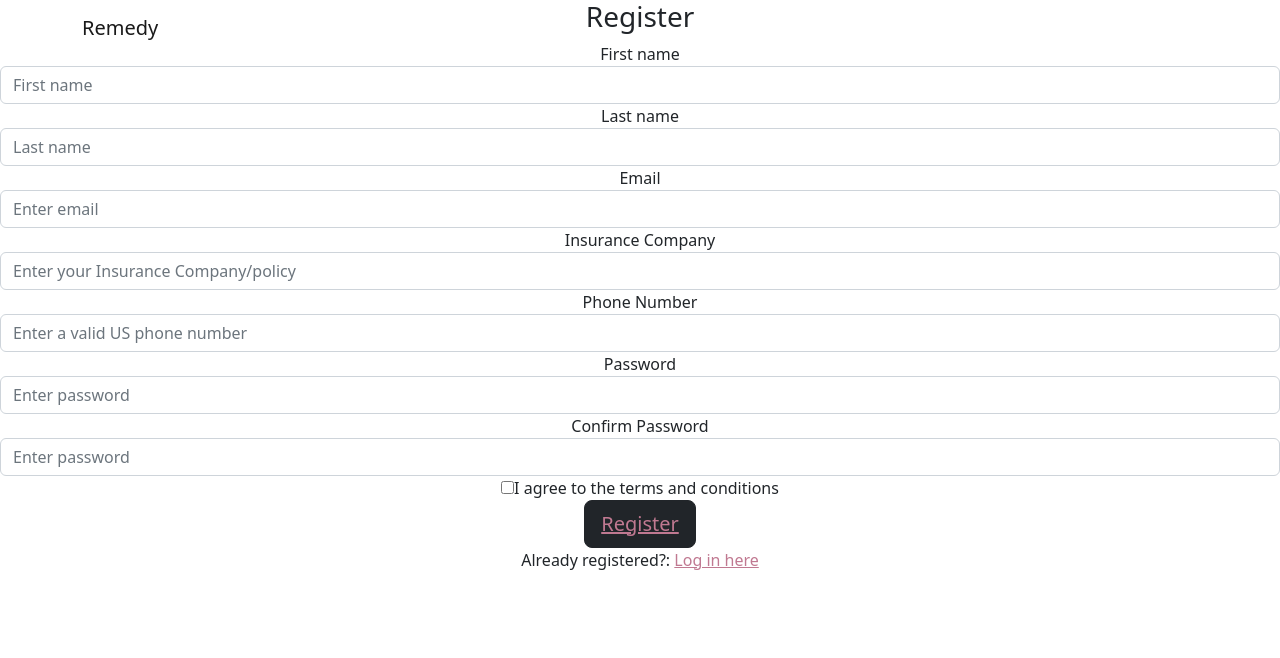
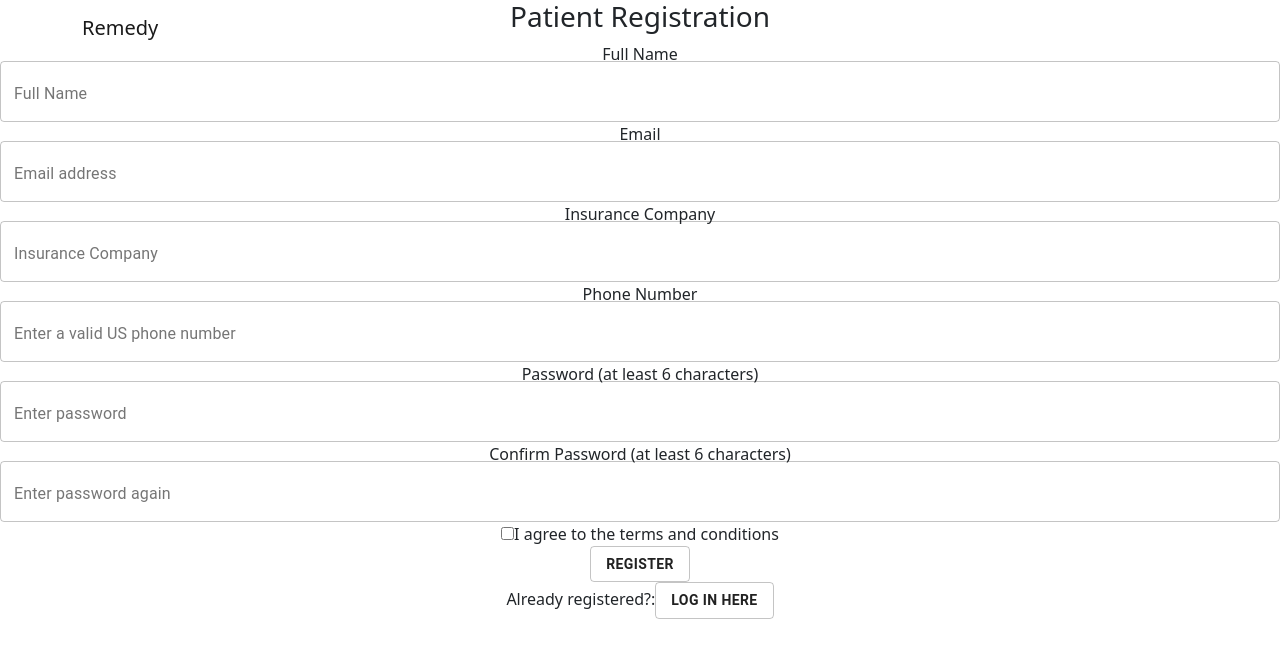
Before and after one commit to wwwjanelle/Project-Remedy, a React (Create React App) app in the folder remedy-website-react-ui/: page /patient/signup in a window 1280 px wide. Shown: the top 658 px of the page. Built offline with nearby package versions, Linux system fonts and the light colour scheme.

Commit message:
auth works for pat and pro

```diff
--- a/remedy-website-react-ui/src/pages/Patient/Login.js
+++ b/remedy-website-react-ui/src/pages/Patient/Login.js
@@ -1,25 +1,84 @@
-import React, { Component } from "react";
+import React, { Component, useState } from "react";
+import { Link, useNavigate} from 'react-router-dom';
+import { GoogleAuthProvider, signInWithPopup } from "firebase/auth";
+import { auth } from '../../firebase.js';
+import Button from "@material-ui/core/Button";
+import TextField from "@material-ui/core/TextField";
 import "../../App.css";
 
-export default class Login extends Component {
-    render() {
+const Login = ({setShouldShowSignIn}) => {
+    const [email, setEmail] = useState("");
+    const [password, setPassword] = useState("");
+    const [insurance, setInsurance] = useState("");
+    const [signInError, setSignInError] = useState(null);
+    const genericError = "An  error occurred while signing you in, please try again.";
+    const history = useNavigate();
+    const [signUpError, setSignUpError] = useState(null);
+    const [currentUser, setCurrentUser] = useState();
+
+    auth.onAuthStateChanged((user) => {
+       setCurrentUser(user);
+    });
+
+
+    const doSignIn = () => {
+        setSignInError(null);
+        if (!email  || !password || !insurance) {return;}
+        auth.signInWithEmailAndPassword(email, password)
+        .catch((error) => {
+            var errorCode = error.code;
+            var errorMessage = error.message;
+            console.log(errorCode);
+            console.log(errorMessage);
+            let displayMessage = genericError;
+            if(errorCode === "auth/wrong-password" || errorCode === "auth/user-not-found") {
+                 displayMessage = "Incorrect Username or Password";
+            }
+            else if(errorCode === "auth/invalid-email") {
+                displayMessage = "Invalid email address";
+            }
+            setSignInError(displayMessage);
+        });
+    }
+
+    const doGoogleSignUp = () => {
+        setSignUpError(null);
+        const provider = new GoogleAuthProvider();
+        signInWithPopup(auth, provider)
+        .then((result) => {
+          console.log(result);
+        }).catch((error) => {
+          console.log(error);
+          setSignUpError(genericError);
+        });
+    }
+
     return (
         <form>
             <h3>Log In</h3>
+            {signUpError ? <div className="log-sign-error">{signUpError}</div> : <></>}
+
+            {/* <Button>
+            <Link
+            style={{ marginBottom: 30 }}
+            to="/patient/login" >
+            {currentUser ? <b>Account: {auth.currentUser.displayName}</b> : <b>Log In</b> }
+            </Link></Button> */}
 
             <div className="form-group">
                 <label>Insurance Company</label>
-                    <input type="insurance" className="form-control" placedholder="Enter your Insurance Company/policy" />
+                <TextField label="Insurance Company" className="form-control" variant="outlined" value={email} onChange={(e) => setInsurance(e.target.value)} />
             </div>
+
 
             <div className="form-group">
                 <label>Email</label>
-                    <input type="email" className="form-control" placedholder="Enter email" />
+                <TextField label="Email address" className="form-control" variant="outlined" value={email} onChange={(e) => setEmail(e.target.value)} />
             </div>
 
             <div className="form-group">
                 <label>Password</label>
-                    <input type="password" className="form-control" placedholder="Enter password" />
+                <TextField label="Password" className="form-control" variant="outlined" type="password" value={password} onChange={(e) => setPassword(e.target.value)} />
             </div>
 
             <div className="form-group">
@@ -29,15 +88,20 @@ export default class Login extends Component {
                 </div>
             </div>
 
-                <button type="submit" className="btn btn-dark btn-lg btn-block"><a href="/survey">Sign in</a></button>
+            <Button variant="outlined" href="/survey" onClick={doSignIn}><b>Log In</b></Button>
+            <Button variant="outlined" to="/dashboard" onClick={doGoogleSignUp}><b>Sign In with Google</b></Button>
+            {/* DOES NOT REDIRECT even with href */}
+            <Button variant="outlined" href="/" onClick={() => auth.signOut()}><b>Log Out</b></Button>
 
             <p className="forgot-password text-right">
                 Forgot <a href="/forgot-password">password?</a>
             </p>
             <p className="forgot-password text-right">
-                    Don't have an account?: <a href="/patient/signup">Sign up here</a>
+                Don't have an account?:
+                <Button variant="outlined" onClick={(e) => {e.preventDefault();history("/patient/signup"); setShouldShowSignIn(false);}}><b>Sign up here</b></Button>
             </p>
         </form>
     );
-    }
-}
+};
+
+export default Login;
--- a/remedy-website-react-ui/src/pages/Patient/Signup.js
+++ b/remedy-website-react-ui/src/pages/Patient/Signup.js
@@ -1,45 +1,92 @@
-import React, { Component } from "react";
+import React, {Component, useState} from 'react';
+import { Link, useNavigate } from 'react-router-dom';
+import { auth } from '../../firebase.js';
+import Button from "@material-ui/core/Button";
+import TextField from "@material-ui/core/TextField";
+import ErrorMessage from "../ErrorMessage/ErrorMessage";
 import "../../App.css";
 
-export default class Signup extends Component {
-    render() {
+const Signup = ({setShouldShowSignIn}) => {
+    const [name, setName] = useState("");
+    const [email, setEmail] = useState("");
+    const [password, setPassword] = useState("");
+    const [confirmPass, setConfirmPass] = useState("");
+    const [insurance, setInsurance] = useState("");
+    const [phoneNum, setPhoneNum] = useState("");
+    const [signUpError, setSignUpError] = useState(null);
+    const history = useNavigate();
+    const [error, setError] = useState(false);
+
+    const genericError = "An  error occurred while signing you up, please try again.";
+    const matchPasswords = "Please make sure that your confirmed password matches!";
+
+    const doSignUp = () => {
+        setSignUpError(null);
+        if (!email  || !password || !name || !insurance || !phoneNum || !confirmPass ) {
+            setError(true);
+            return;
+        } else if (password !== confirmPass) {
+            setError(false);
+            let displayMessage = matchPasswords;
+            setSignUpError(displayMessage);
+            return;
+        }
+        auth.createUserWithEmailAndPassword(email, password)
+            .then((result) => {
+                result.user.updateProfile({
+                    displayName: name
+                }).then(() => {
+                }, (e) => {
+                    setSignUpError(genericError);
+                    console.log(e)
+            });
+            })
+            .catch((e) => {
+            let displayMessage = genericError;
+            if (e.code === 'auth/email-already-in-use'){
+                displayMessage = "Email address already in use";
+            }
+            setSignUpError(displayMessage);
+            console.log(e)
+        });
+      }
+
     return (
         <form>
-                <h3>Register</h3>
+            <h3>Patient Registration</h3>
+
+            <div className="signup-box" onSubmit={(e) => {doSignUp(e)}}>
+            {signUpError ? <div className="log-sign-error">{signUpError}</div> : <></>}
+            {error && <ErrorMessage>Please fill all the fields</ErrorMessage>}
 
             <div className="form-group">
-                    <label>First name</label>
-                    <input type="text" className="form-control" placeholder="First name" />
-                </div>
-
-                <div className="form-group">
-                    <label>Last name</label>
-                    <input type="text" className="form-control" placeholder="Last name" />
+                    <label>Full Name</label>
+                    <TextField label="Full Name" className="form-control" variant="outlined" value={name} onChange={(e) => setName(e.target.value)} />
                 </div>
 
                 <div className="form-group">
                     <label>Email</label>
-                    <input type="email" className="form-control" placeholder="Enter email" />
+                    <TextField label="Email address" className="form-control"  variant="outlined" value={email} onChange={(e) => setEmail(e.target.value)} />
                 </div>
 
                 <div className="form-group">
                     <label>Insurance Company</label>
-                    <input type="insurance" className="form-control" placeholder="Enter your Insurance Company/policy" />
+                    <TextField label="Insurance Company" className="form-control" variant="outlined" value={insurance} onChange={(e) => setInsurance(e.target.value)} />
                 </div>
 
                 <div className="form-group">
                     <label>Phone Number</label>
-                    <input type="number" className="form-control" placeholder="Enter a valid US phone number" />
+                    <TextField label="Enter a valid US phone number" className="form-control" variant="outlined" value={phoneNum} onChange={(e) => setPhoneNum(e.target.value)} />
                 </div>
 
                 <div className="form-group">
-                    <label>Password</label>
-                    <input type="password" className="form-control" placeholder="Enter password" />
+                    <label>Password (at least 6 characters)</label>
+                    <TextField label="Enter password" className="form-control" variant="outlined" type="password" value={password} onChange={(e) => setPassword(e.target.value)} />
                 </div>
 
                 <div className="form-group">
-                    <label>Confirm Password</label>
-                    <input type="password" className="form-control" placeholder="Enter password" />
+                    <label>Confirm Password (at least 6 characters)</label>
+                    <TextField label="Enter password again" className="form-control" variant="outlined" type="password" value={confirmPass} onChange={(e) => setConfirmPass(e.target.value)} />
                 </div>
 
                 <div className="form-group">
@@ -49,12 +96,17 @@ export default class Signup extends Component {
                     </div>
                 </div>
 
-                <button type="submit" className="btn btn-dark btn-lg btn-block"><a href="/survey">Register</a></button>
+
+              <Button variant="outlined" href="/survey" onClick={doSignUp}><b>Register</b></Button>
+              {/* DOES NOT REDIRECT */}
+            </div>
 
             <p className="forgot-password text-right">
-                    Already registered?: <a href="/patient/login">Log in here</a>
+                Already registered?:
+                <Button variant="outlined" onClick={(e) => {e.preventDefault();history("/provider/login"); setShouldShowSignIn(true);}}><b>Log in here</b></Button>
             </p>
         </form>
     );
-    }
-}
+};
+
+export default Signup;
--- a/remedy-website-react-ui/src/pages/Provider/SignUp.js
+++ b/remedy-website-react-ui/src/pages/Provider/SignUp.js
@@ -23,7 +23,6 @@ const SignUp = ({setShouldShowSignIn}) => {
     const doSignUp = () => {
         setSignUpError(null);
         if (!email  || !password || !name || !hospitalID || !phoneNum || !confirmPass ) {
-            // {error && <ErrorMessage>Please fill all the fields</ErrorMessage>}
             setError(true);
             return;
         } else if (password !== confirmPass) {
@@ -54,13 +53,13 @@ const SignUp = ({setShouldShowSignIn}) => {
 
     return (
         <form>
-            <h3>Register</h3>
+            <h3>Provider Registration</h3>
 
             <div className="signup-box" onSubmit={(e) => {doSignUp(e)}}>
             {signUpError ? <div className="log-sign-error">{signUpError}</div> : <></>}
             {error && <ErrorMessage>Please fill all the fields</ErrorMessage>}
 
-            <div className="form-group">
+                <div className="form-group">
                     <label>Full Name</label>
                     <TextField label="Full Name" className="form-control" variant="outlined" value={name} onChange={(e) => setName(e.target.value)} />
                 </div>
```
Also changed, not shown: remedy-website-react-ui/src/pages/Provider/LogIn.js (+4 -3 lines). Lines whose indentation alone changed are shown as unchanged.
